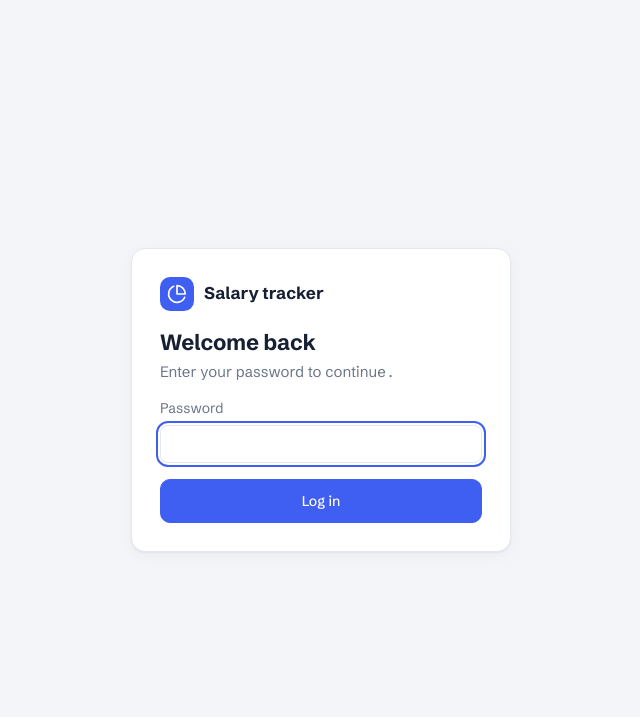
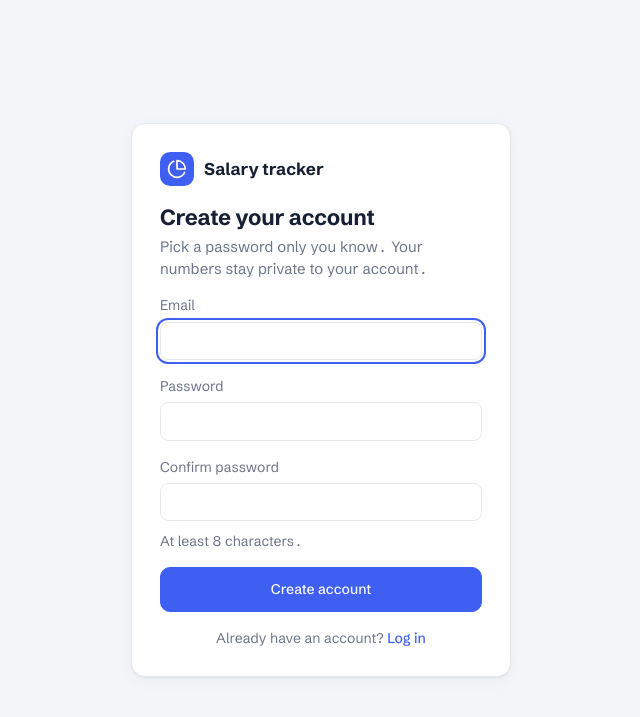
Before and after one commit to RahulDawpersad/Salary-Tracker, a Flask app: page /signup in a window 1280 px wide. Shown: the top 717 px of the page, without its empty margins (319-959 px from the left). Run offline with Flask 3, Linux system fonts and the light colour scheme; some libraries are stand-ins or nearby versions.

Commit message:
Update login.html

```diff
--- a/templates/login.html
+++ b/templates/login.html
@@ -4,7 +4,7 @@
 <head>
   <meta charset="utf-8">
   <meta name="viewport" content="width=device-width, initial-scale=1">
-    <title>Log in · Salary tracker</title>
+  <title>{{ 'Create account' if mode == 'signup' else 'Log in' }} · Salary tracker</title>
   <link rel="preconnect" href="https://fonts.googleapis.com">
   <link rel="preconnect" href="https://fonts.gstatic.com" crossorigin>
   <link href="https://fonts.googleapis.com/css2?family=Schibsted+Grotesk:wght@400;500;700&display=swap"
@@ -43,12 +43,29 @@
       width: 100%;
       padding: 11px 14px;
     }
+
+    .login-switch {
+      text-align: center;
+      font-size: 14px;
+      color: var(--muted);
+    }
+
+    .login-switch a {
+      color: var(--primary);
+      font-weight: 500;
+      text-decoration: none;
+    }
+
+    .login-switch a:hover {
+      text-decoration: underline;
+    }
   </style>
 </head>
 
 <body>
   <main class="login-wrap">
-        <form class="card login-card" method="post" action="{{ url_for('login') }}">
+    <form class="card login-card" method="post"
+      action="{{ url_for('signup') if mode == 'signup' else url_for('login') }}">
       <div class="login-brand">
         <span class="logo" aria-hidden="true">
           <svg viewBox="0 0 24 24" width="20" height="20" fill="none" stroke="currentColor" stroke-width="2"
@@ -61,19 +78,48 @@
       </div>
 
       <div>
+        {% if mode == 'signup' %}
+        <h1 style="font-size: 22px;">Create your account</h1>
+        <p class="sub">Pick a password only you know. Your numbers stay private to your account.</p>
+        {% else %}
         <h1 style="font-size: 22px;">Welcome back</h1>
-                <p class="sub">Enter your password to continue.</p>
+        <p class="sub">Log in to see your salary and accounts.</p>
+        {% endif %}
       </div>
 
       {% if error %}
       <p class="status error" role="alert">{{ error }}</p>
       {% endif %}
 
-            <label class="field"><span>Password</span>
-                <input type="password" name="password" autocomplete="current-password" autofocus required>
+      <label class="field"><span>Email</span>
+        <input type="email" name="email" value="{{ email or '' }}" autocomplete="email" maxlength="254"
+          {{ '' if error and email else 'autofocus' }} required>
       </label>
 
-            <button type="submit" class="btn primary">Log in</button>
+      <label class="field"><span>Password</span>
+        {% if mode == 'signup' %}
+        <input type="password" name="password" autocomplete="new-password" minlength="8" maxlength="128" required>
+        {% else %}
+        <input type="password" name="password" autocomplete="current-password" required>
+        {% endif %}
+      </label>
+
+      {% if mode == 'signup' %}
+      <label class="field"><span>Confirm password</span>
+        <input type="password" name="confirm" autocomplete="new-password" minlength="8" maxlength="128" required>
+      </label>
+      <p class="muted" style="margin-top: -6px;">At least 8 characters.</p>
+      {% endif %}
+
+      <button type="submit" class="btn primary">{{ 'Create account' if mode == 'signup' else 'Log in' }}</button>
+
+      <p class="login-switch">
+        {% if mode == 'signup' %}
+        Already have an account? <a href="{{ url_for('login') }}">Log in</a>
+        {% else %}
+        New here? <a href="{{ url_for('signup') }}">Create an account</a>
+        {% endif %}
+      </p>
     </form>
   </main>
 </body>
```
Lines whose indentation alone changed are shown as unchanged.
